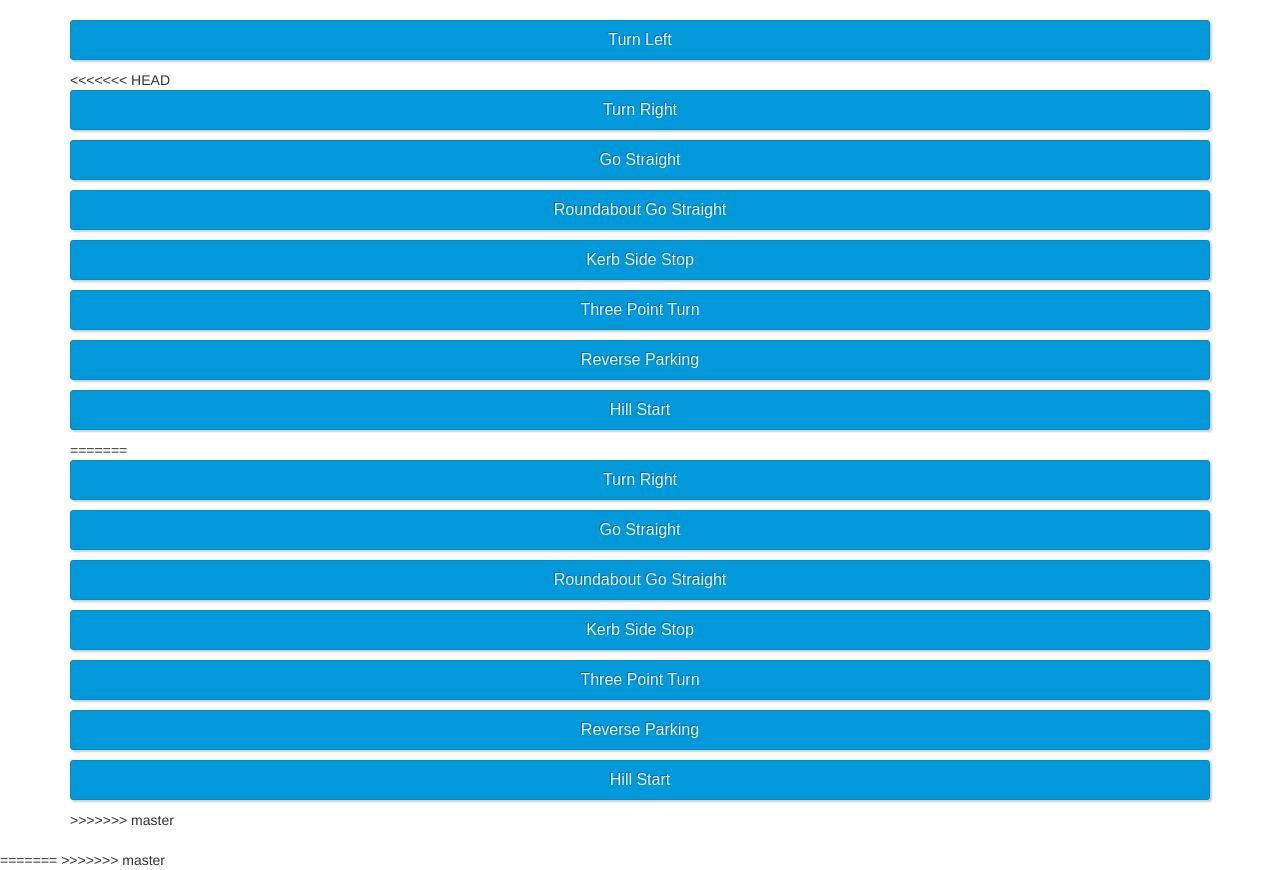
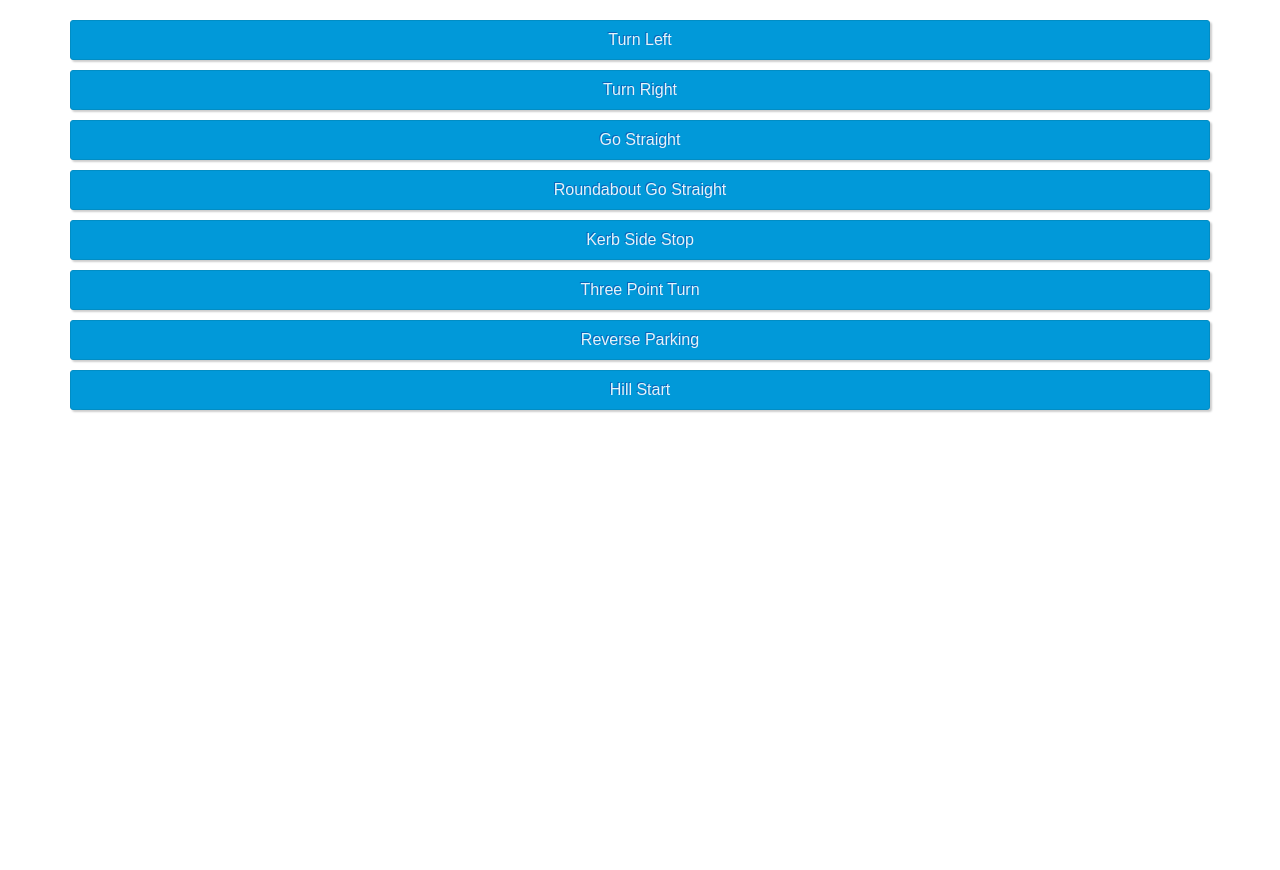
Before and after one commit to yueduo/rta-test, a plain HTML site: page index.html in a window 1280 px wide. After the commit the page ends 800 px from the top, so only its background shows below. Drawn offline with Linux system fonts and the light colour scheme.

Commit message:
From master

```diff
--- a/index.html
+++ b/index.html
@@ -14,22 +14,6 @@
 
         <div class="container pt20 pb20">
             <button data-id="left" class="button">Turn Left</button>
-<<<<<<< HEAD
-
-            <button class="button">Turn Right</button>
-
-            <button class="button">Go Straight</button>
-
-            <button class="button">Roundabout Go Straight</button>
-
-            <button class="button">Kerb Side Stop</button>
-
-            <button class="button">Three Point Turn</button>
-
-            <button class="button">Reverse Parking</button>
-
-            <button class="button">Hill Start</button>
-=======
             <button data-id="right" class="button">Turn Right</button>
             <button data-id="straight" class="button">Go Straight</button>
             <button data-id="roundabout" class="button">Roundabout Go Straight</button>
@@ -37,16 +21,11 @@
             <button data-id="three" class="button">Three Point Turn</button>
             <button data-id="parking" class="button">Reverse Parking</button>
             <button data-id="hill" class="button">Hill Start</button>
->>>>>>> master
         </div>
 
         <div class="hide">
             <audio id="left" src="asset/left.mp3"></audio>
             <audio id="right" src="asset/right.mp3"></audio>
-<<<<<<< HEAD
-
-        </div>
-=======
             <audio id="straight" src="asset/straight.mp3"></audio>
             <audio id="roundabout" src="asset/roundabout.mp3"></audio>
             <audio id="kerb" src="asset/kerb.mp3"></audio>
@@ -61,6 +40,5 @@
                 $(id).trigger("play");
             });
         </script>
->>>>>>> master
     </body>
 </html>
```
